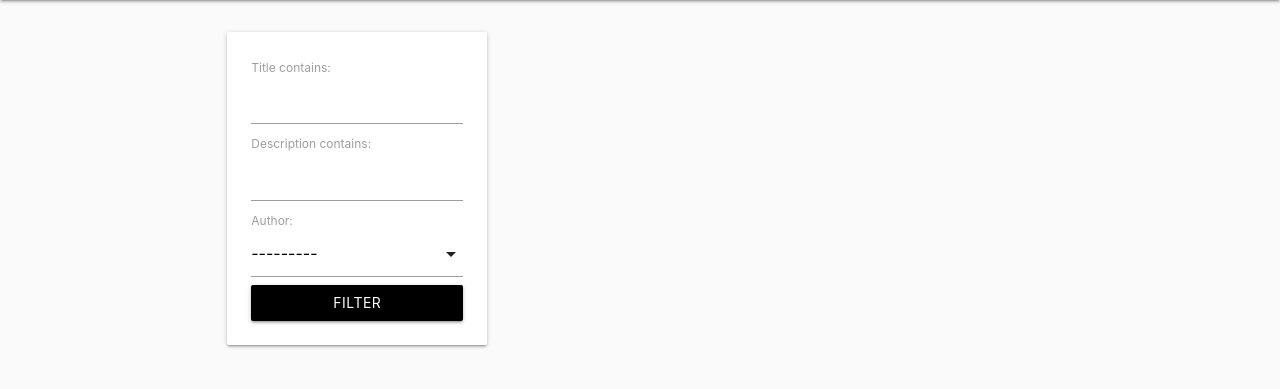
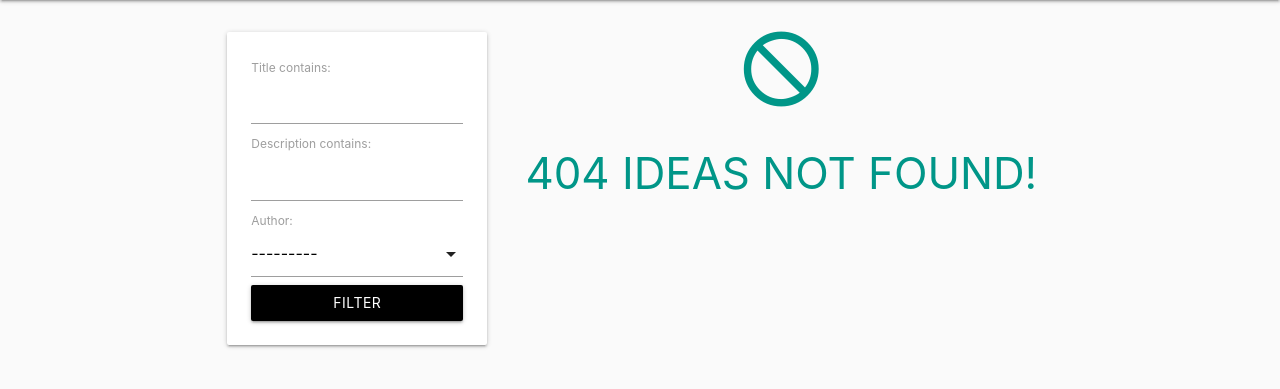
Before and after one commit to OpInCo-Community/ideasite, a Django app: page / in a window 1280 px wide. Shown: the part 64-453 px from the top of the page. Run offline with Django 4.2, Linux system fonts and the light colour scheme; the visitor is signed in with stand-in values (Sample User, id 1); data comes from the database, SQL or seed files in the repository; data that the repository does not hold is empty; some libraries are stand-ins or nearby versions.

Commit message:
add empty idea

```diff
--- a/ideas/templates/ideas/home.html
+++ b/ideas/templates/ideas/home.html
@@ -69,6 +69,12 @@
                     {% include "ideas/components/ideaModal.html" with idea=idea %}
                {% endif %}
 
+               {% empty %}
+
+                    <div class="center-align teal-text"">
+                        <i class="material-icons large">do_not_disturb</i>
+                        <h3>404 IDEAS NOT FOUND!</h3>
+                    </div>
 
             {% endfor %}
         </div>
```
